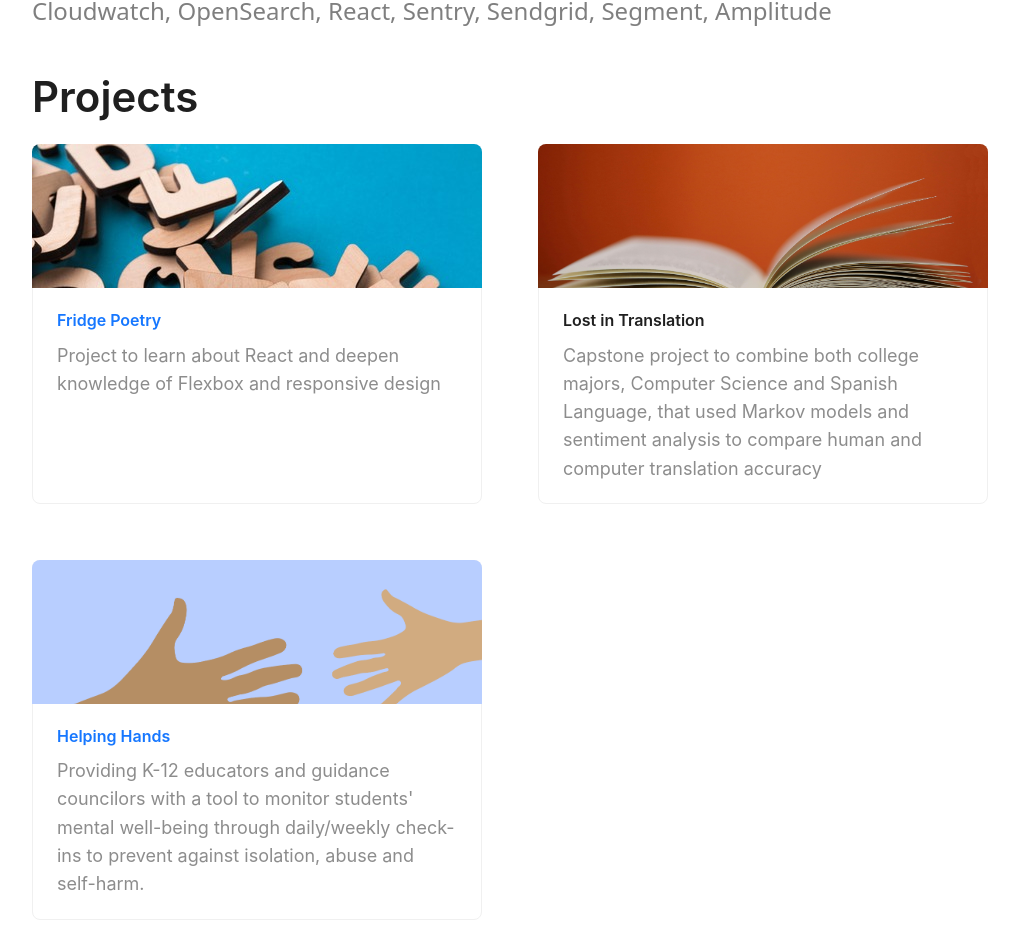
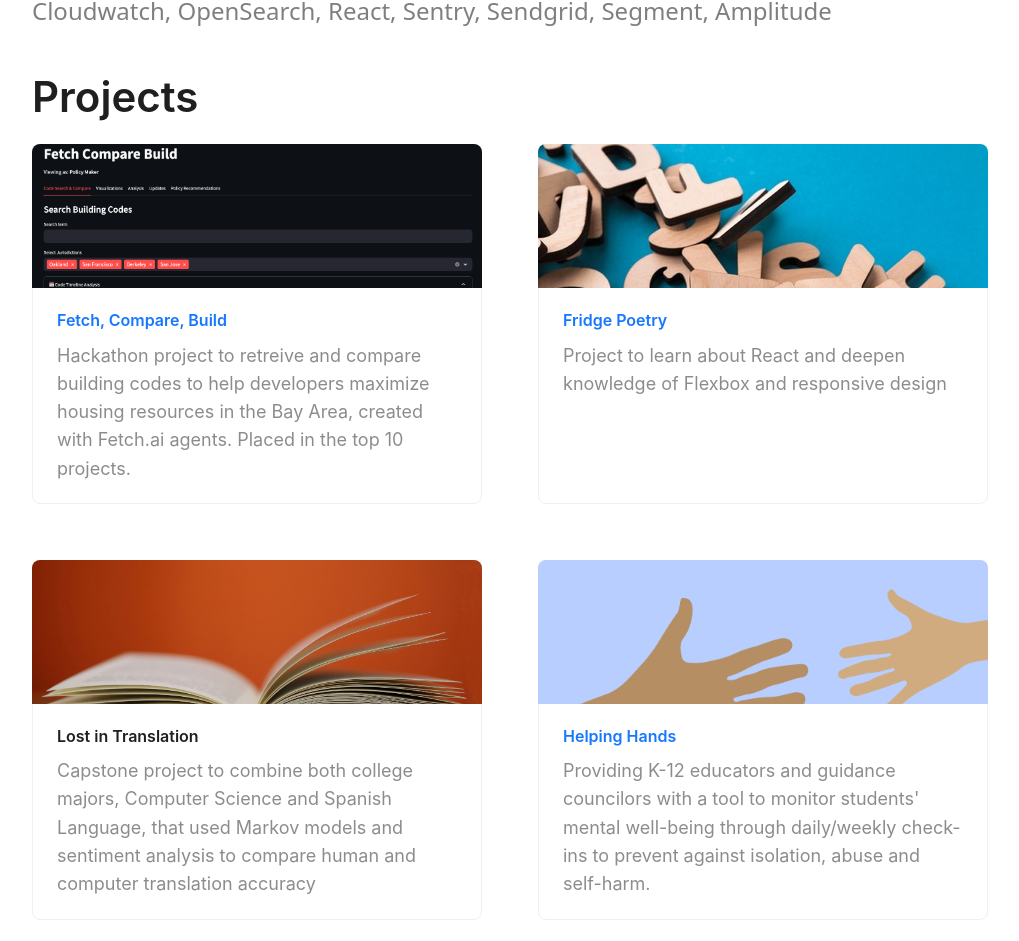
Before and after one commit to skgigliotti/skgigliotti.github.io, a React (Create React App) app in the folder sophia/: page / in a window 1280 px wide. Shown: the part 1170-2111 px from the top of the page, without its empty margins (24-1043 px from the left). Built offline with nearby package versions, Linux system fonts and the light colour scheme.

Commit message:
Add fetch, compare, build

```diff
--- a/sophia/src/Content/Projects.tsx
+++ b/sophia/src/Content/Projects.tsx
@@ -21,6 +21,20 @@ function Projects() {
 
   return (
     <Flex gap='4em' wrap justify='left'>
+    <Card
+        cover={
+            <div style={imgContainerStyle}>
+                <img
+                    alt='Screenshot of the Fetch, Compare, Build app'
+                    style={imgStyle}
+                    src={require("./images/fetch_compare_build.png")}/>
+            </div>}
+        style={cardStyle}>
+    <Meta
+      title={<a href='https://github.com/ASTHA22/Hack-for-social-impact---Bay-area-affordable-housing-development' target='blank'>Fetch, Compare, Build</a>}
+      description="Hackathon project to retreive and compare building codes to help developers maximize housing resources in the Bay Area, created with Fetch.ai agents. Placed in the top 10 projects."
+    />
+    </Card>
     <Card
         cover={
             <div style={imgContainerStyle}>
```
Also changed, not shown: sophia/src/Content/images/fetch_compare_build.png (added), 1 other file (tests, documents, lock files or other folders).
